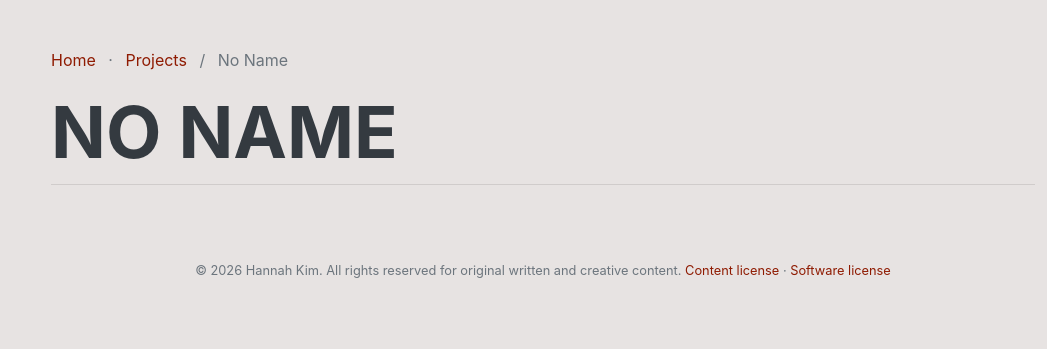
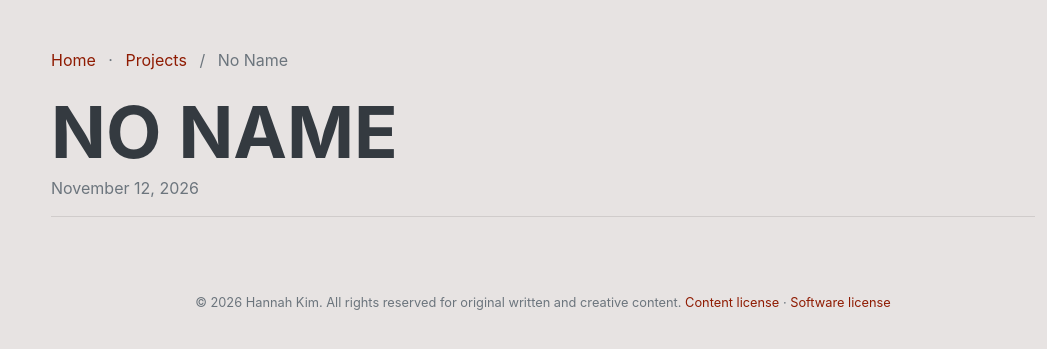
Before and after one commit to hannahkimincompbio/hannahkimincompbio.github.io, a Jekyll site: the page built from projects/no-name/index.html, in a window 1280 px wide. Shown: the top 349 px of the page, without its empty margins (233-1280 px from the left). Built offline with Jekyll 4.4.1, drawn with Linux system fonts in a browser that asks for light colours.

Commit message:
adding date to project page

```diff
--- a/_layouts/project.html
+++ b/_layouts/project.html
@@ -26,9 +26,11 @@
 
     <h1 class="mt-4">{{ page.title }}</h1>
 
-    <p class="text-muted">
-      {{ page.date | date: "%B %-d, %Y" }}
-    </p>
+    {% if page.date %}
+      <p class="text-muted">
+        {{ page.date | date: "%B %-d, %Y" }}
+      </p>
+    {% endif %}
 
     <hr>
 
--- a/projects/no-name/index.html
+++ b/projects/no-name/index.html
@@ -1,6 +1,7 @@
 ---
 layout: project
 title: No Name
+date: 2026-11-12
 permalink: /projects/no-name/
 ---
 
```
